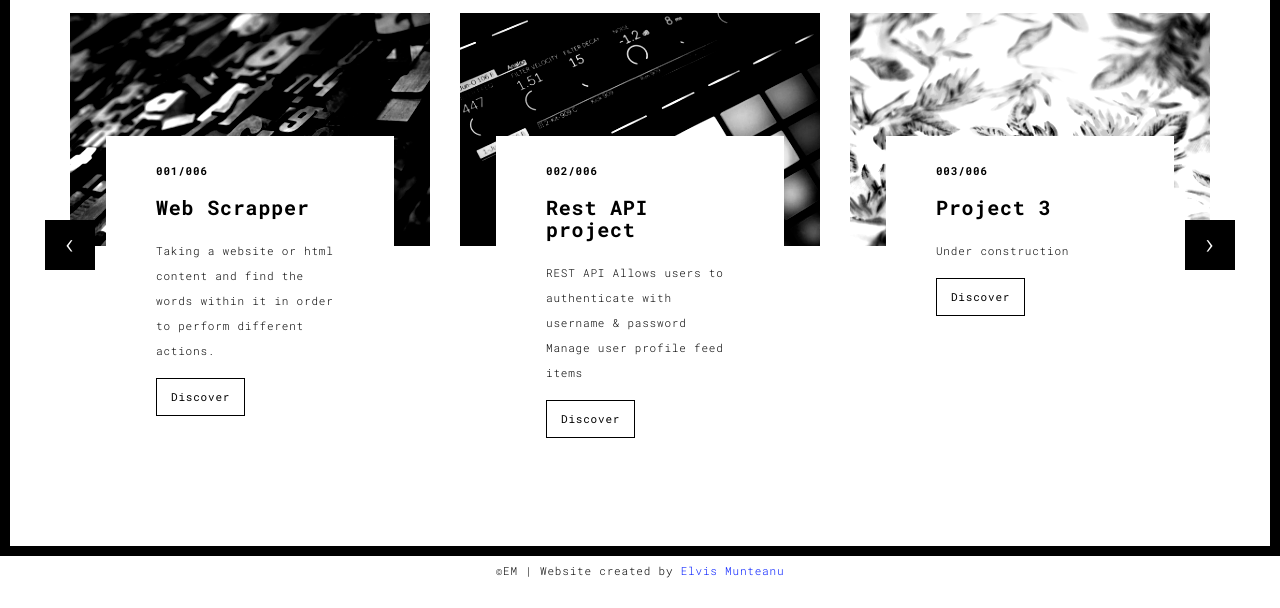
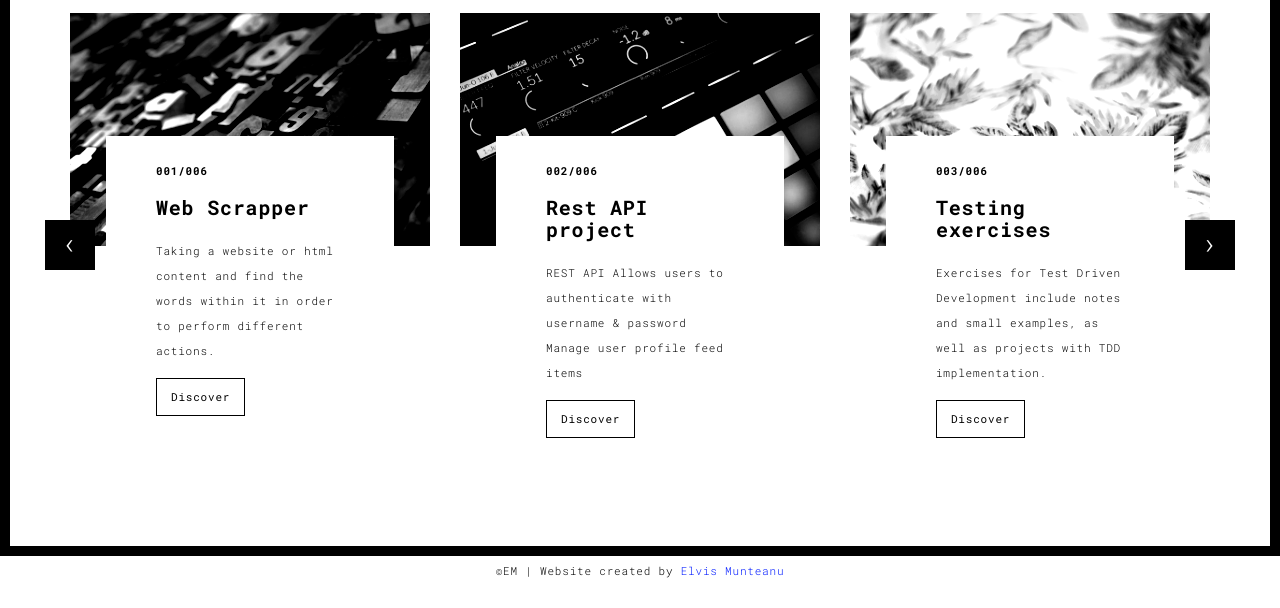
Before and after one commit to entirelymagic/PortfolioFlask, a Flask app: page /works.html in a window 1280 px wide. Shown: the part 244-852 px from the top of the page. Run offline with Flask 2, Linux system fonts and the light colour scheme; some libraries are stand-ins or nearby versions.

Commit message:
Added TDD exercises.

```diff
--- a/templates/works.html
+++ b/templates/works.html
@@ -98,8 +98,8 @@
                       </a>
                       <div class="card-container card-container-lg">
                         <h4>003/006</h4>
-                        <h3>Project 3</h3>
-                        <p>Under construction</p>
+                        <h3>Testing exercises</h3>
+                        <p>Exercises for Test Driven Development include notes and small examples, as well as projects with TDD implementation.</p>
                         <a href="./work.html" title="" class="btn btn-default">Discover</a>
                       </div>
                     </div>
```
